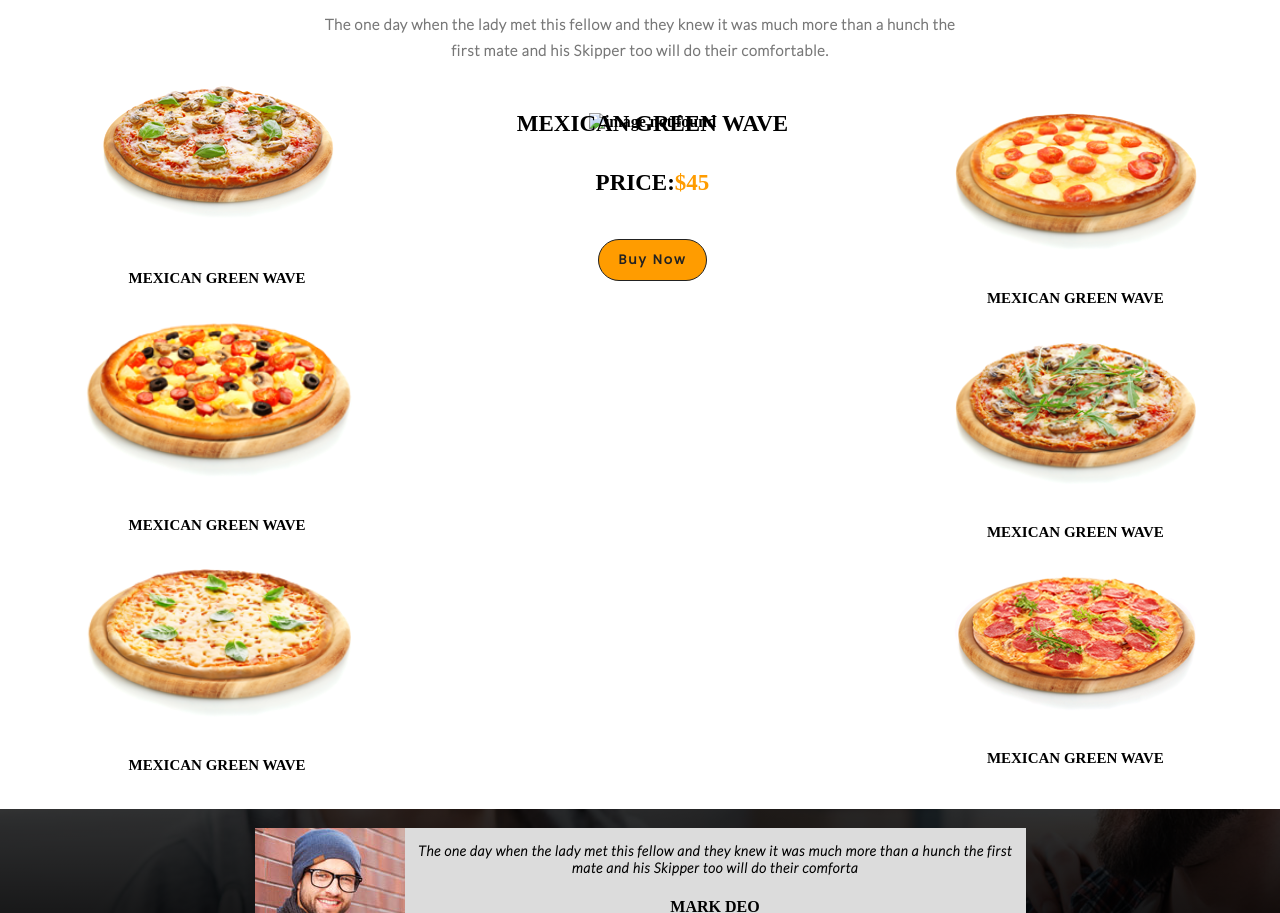
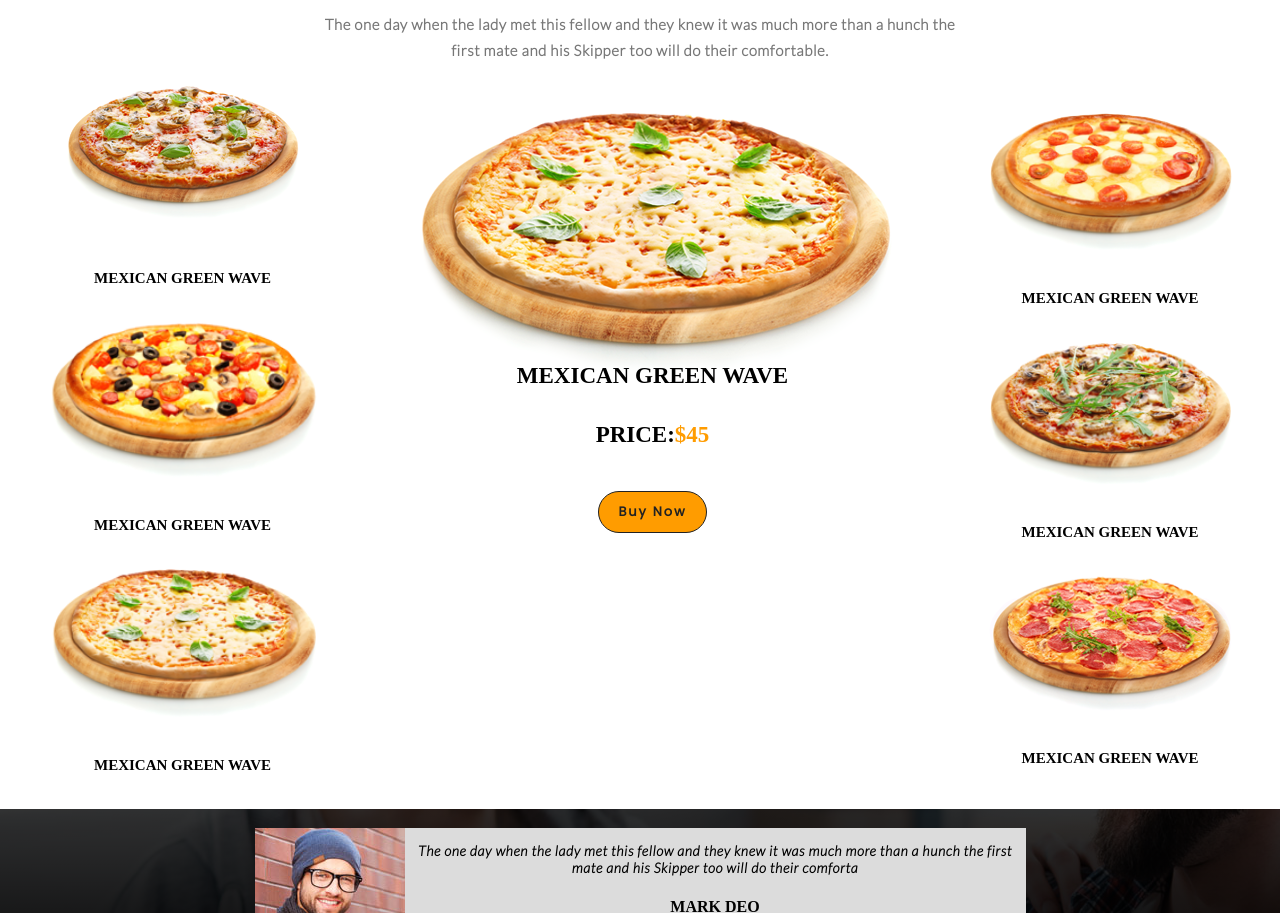
Before and after one commit to maheshphalke9533/pizza.github.io, a plain HTML site: page index.html in a window 1280 px wide. Shown: the part 3329-4242 px from the top of the page. Drawn offline with Linux system fonts and the light colour scheme; files whose address does not match are found by name.

Commit message:
Update index.html

```diff
--- a/index.html
+++ b/index.html
@@ -177,7 +177,7 @@
                    <h6>MEXICAN GREEN WAVE</h6></div>
                 </div>
                 <div class="middle">
-                   <div class="four"> <img src="../Pizza/Images/menu-flavour.png" alt="image not found">
+                   <div class="four"> <img src="Images/menu-flavour.png" alt="image not found">
                     <h6>MEXICAN GREEN WAVE</h6>
                     <h6>PRICE:<span>$45</span></h6>
                     <input type="button" value ="Buy Now"></div>
```
